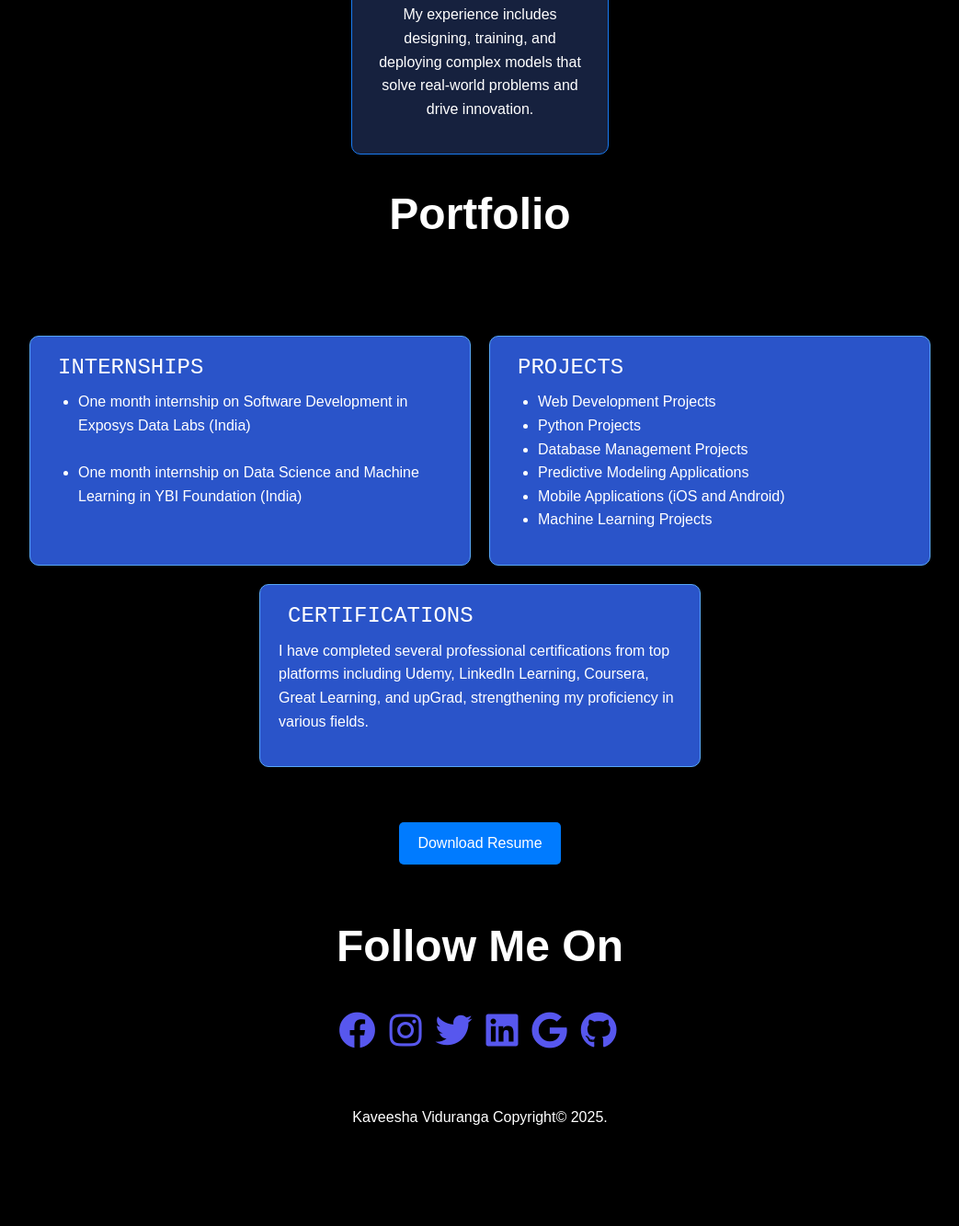
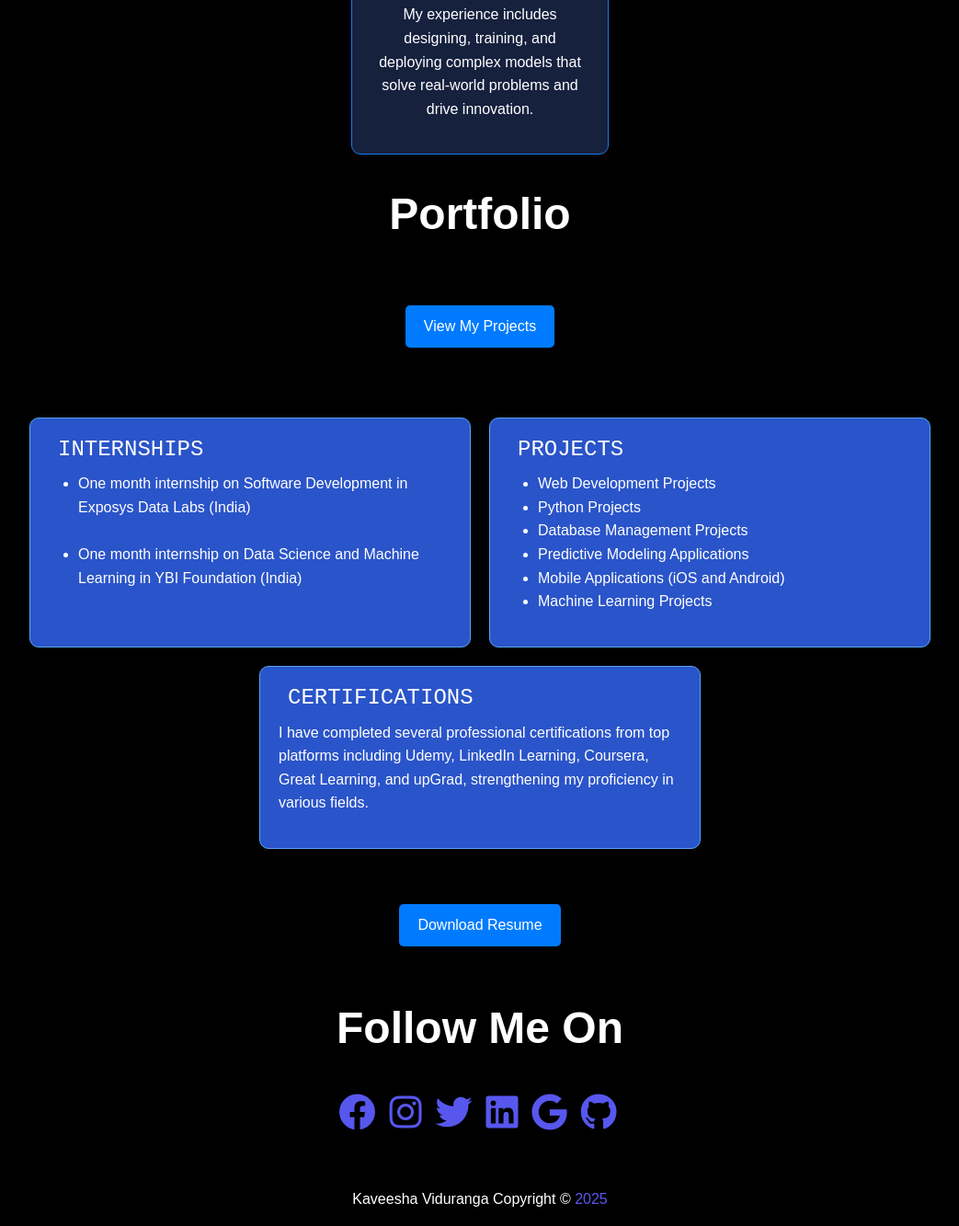
Before and after one commit to Kaveesha-Viduranga/www.kaveeshaviduranga.com, a plain HTML site: page index.html in a window 1280 px wide. Shown: the part 2293-3626 px from the top of the page at 92% size, without its empty margins (118-1161 px from the left). Before the commit the page ends 3537 px from the top, so only its background shows below. Drawn offline with nearby package versions, Linux system fonts and the light colour scheme.

Commit message:
Update2 index.html

```diff
--- a/index.html
+++ b/index.html
@@ -99,7 +99,8 @@
       <section id="portfolio">
         <div class="container3">
         <header>
-          <h1>Portfolio</h1><br><br><br>
+          <h1>Portfolio</h1>
+            <center><a href="https://portfolio-projects-red.vercel.app/" class="download-btn">View My Projects</a></center>
 
       </header>
         <div class="services">
@@ -154,7 +155,10 @@
       </section><br><br><br>
 
       <section id="footer">
-        <p>Kaveesha Viduranga Copyright© 2025.</p>
+        <p>Kaveesha Viduranga Copyright © <span id="year"></span></p>
+        <script>
+    document.getElementById("year").textContent = new Date().getFullYear();
+  </script>
       </section>
       <script src="https://cdn.jsdelivr.net/npm/bootstrap@5.3.3/dist/js/bootstrap.bundle.min.js" integrity="sha384-YvpcrYf0tY3lHB60NNkmXc5s9fDVZLESaAA55NDzOxhy9GkcIdslK1eN7N6jIeHz" crossorigin="anonymous"></script>
 
```
